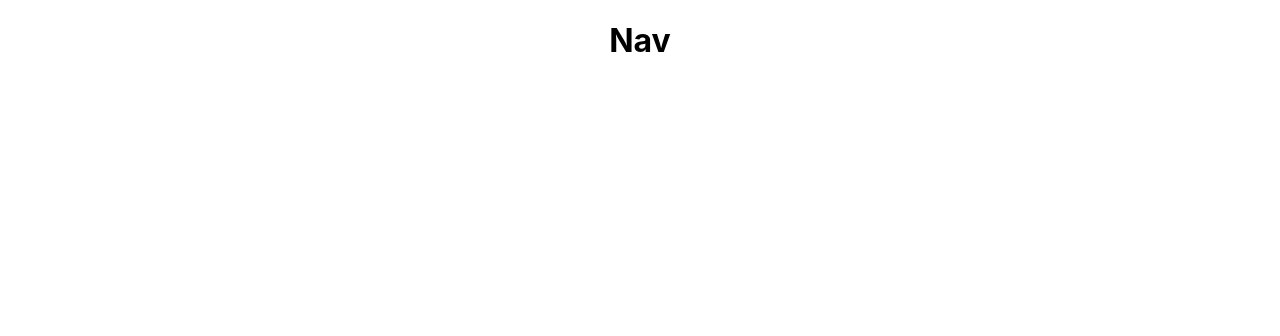
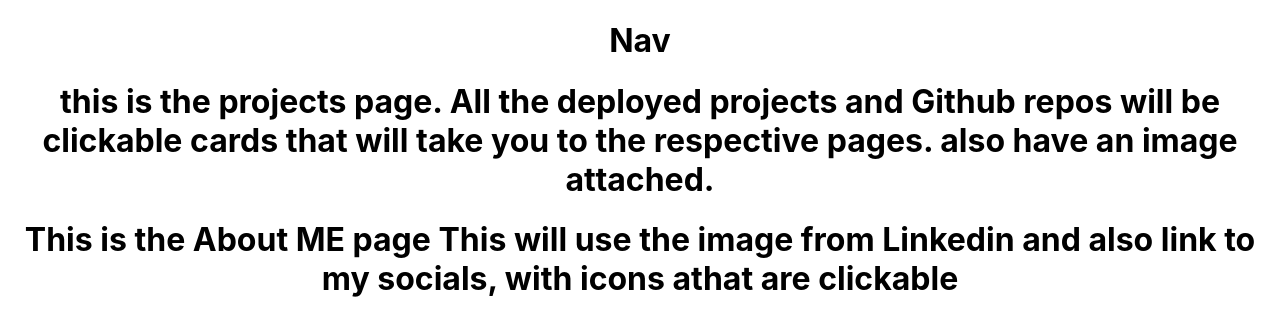
Before and after one commit to KirkBetzina/portfolio, a React (Create React App) app in the folder portfolio/: page / in a window 1280 px wide. Shown: the top 336 px of the page. Built offline with nearby package versions, Linux system fonts and the light colour scheme.

Commit message:
more setups

```diff
--- a/portfolio/src/App.js
+++ b/portfolio/src/App.js
@@ -1,10 +1,14 @@
 import './App.css';
 import Nav from './components/nav';
+import AboutMe from './pages/aboutme';
+import Projects from './pages/projects';
 
 function App() {
   return (
     <div className="App">
       <Nav />
+      <Projects />
+      <AboutMe />
     </div>
   );
 }
--- a/portfolio/src/pages/aboutme.js
+++ b/portfolio/src/pages/aboutme.js
@@ -1,9 +1,10 @@
 import React from 'react'
 
-const aboutMe = () => {
+const AboutMe = () => {
     return(
         <div>
             <h1>This is the About ME page This will use the image from Linkedin and also link to my socials, with icons athat are clickable</h1>
         </div>
     )
 }
+export default AboutMe
--- a/portfolio/src/pages/projects.js
+++ b/portfolio/src/pages/projects.js
@@ -1,9 +1,10 @@
 import React from 'react'
 
-const projects = (props) => {
+const Projects = (props) => {
     return(
         <div className='projects'>
             <h1>this is the projects page. All the deployed projects and Github repos will be clickable cards that will take you to the respective pages. also have an image attached.</h1>
         </div>
     )
 }
+export default Projects
```
